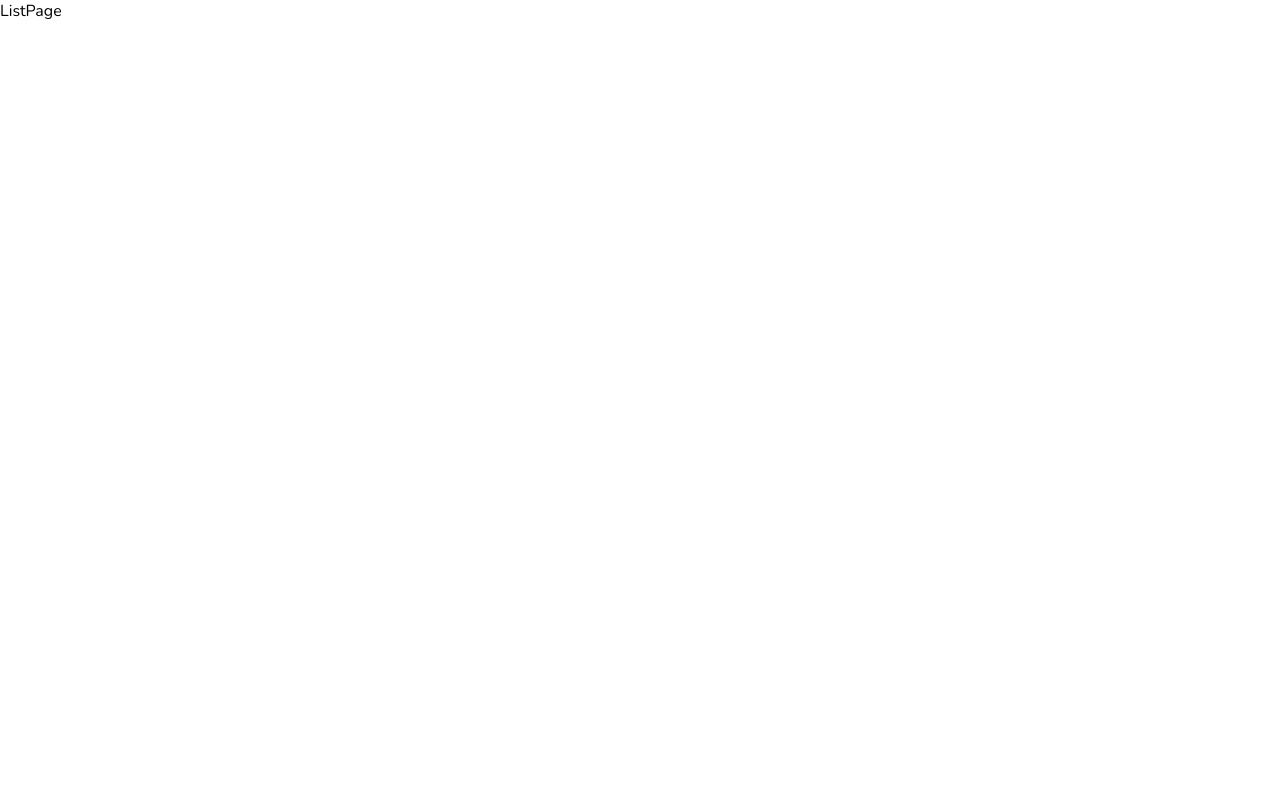
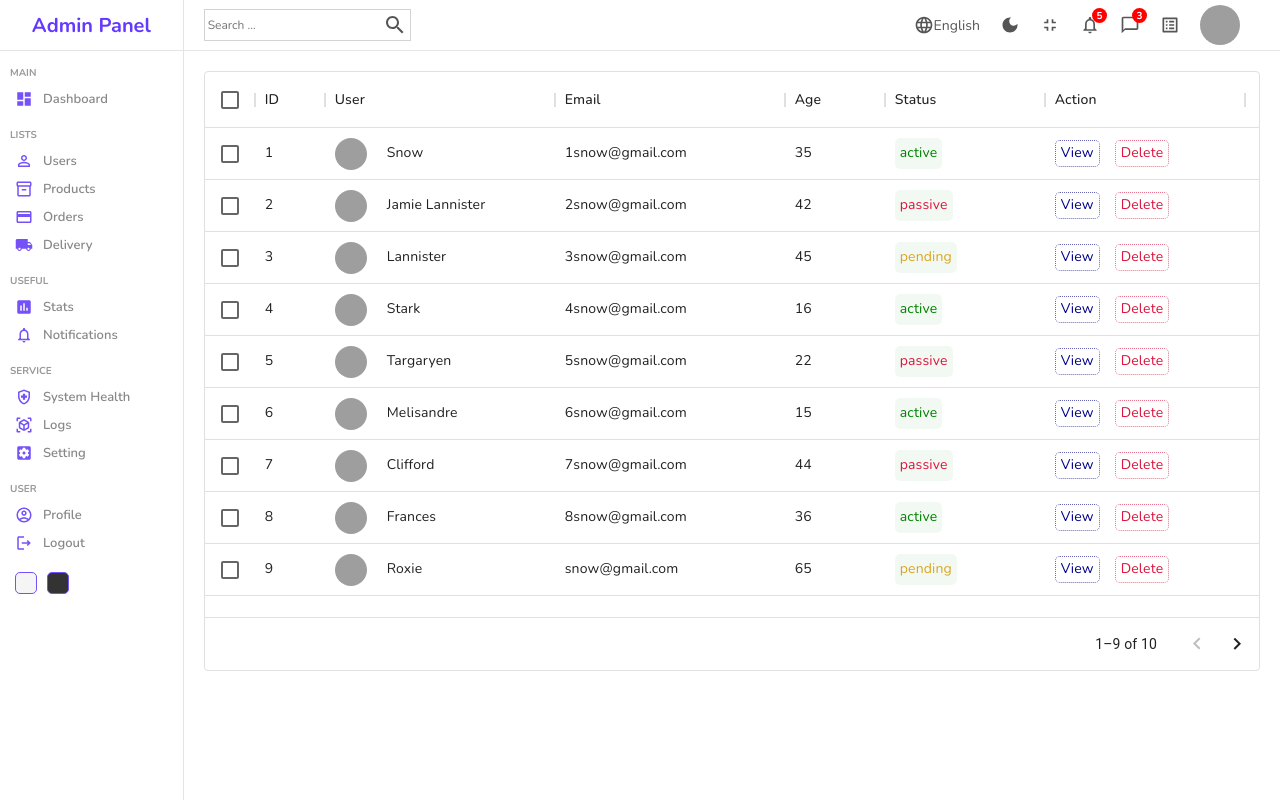
Before and after one commit to Yurii-Sapsai/project-admin-panel-desktop, a React (Create React App) app: page /users in a window 1280 px wide. Built offline with nearby package versions, Linux system fonts and the light colour scheme; grey boxes are pictures that could not be loaded.

Commit message:
add new component - Datatable

```diff
--- a/package.json
+++ b/package.json
@@ -7,6 +7,7 @@
     "@emotion/styled": "^11.8.1",
     "@mui/icons-material": "^5.8.0",
     "@mui/material": "^5.8.1",
+    "@mui/x-data-grid": "^5.12.0",
     "@testing-library/jest-dom": "^5.16.4",
     "@testing-library/react": "^13.3.0",
     "@testing-library/user-event": "^13.5.0",
--- /dev/null
+++ b/src/components/Datatable/Datatable.jsx
@@ -0,0 +1,53 @@
+import React from 'react'
+import { useState } from 'react';
+import './Datatable.sass'
+
+import { DataGrid } from '@mui/x-data-grid';
+import {Link} from 'react-router-dom'
+
+import { userColumns ,userRows } from '../../datatablesource';
+
+function Datatable() {
+  const [data, setData] = useState(userRows);
+
+  const handleDelete = (id) => {
+    setData(data.filter((item) => item.id !== id));
+  };
+
+  const actionColumn = [
+    {
+      field: "action",
+      headerName: "Action",
+      width: 200,
+      renderCell: (params) => {
+        return (
+          <div className="cellAction">
+            <Link to="/users/test" style={{ textDecoration: "none" }}>
+              <div className="viewButton">View</div>
+            </Link>
+            <div
+              className="deleteButton"
+              onClick={() => handleDelete(params.row.id)}
+            >
+              Delete
+            </div>
+          </div>
+        );
+      },
+    },
+  ];
+
+  return (
+    <div className='datatable'>
+        <DataGrid
+        rows={userRows}
+        columns={userColumns.concat(actionColumn)}
+        pageSize={9}
+        rowsPerPageOptions={[9]}
+        checkboxSelection
+      />
+    </div>
+  )
+}
+
+export default Datatable
--- /dev/null
+++ b/src/components/Datatable/Datatable.sass
@@ -0,0 +1,48 @@
+.datatable
+    height: 600px
+    padding: 20px
+
+    .cellWithImg
+        display: flex
+        align-items: center
+
+        .cellImg
+            width: 32px
+            height: 32px
+            border-radius: 50%
+            object-fit: cover
+            margin-right: 20px
+
+    .cellWithStatus
+        padding: 5px
+        border-radius: 5px
+
+        &.active
+            background-color: rgba(0, 128, 0, 0.05)
+            color: green
+
+        &.pending
+            background-color: rgba(0, 128, 0, 0.05)
+            color: goldenrod
+
+        &.passive
+            background-color: rgba(0, 128, 0, 0.05)
+            color: crimson
+
+    .cellAction
+        display: flex
+        align-items: center
+        gap: 15px
+
+        .viewButton
+            padding: 2px 5px
+            border-radius: 5px
+            color: darkblue
+            border: 1px dotted rgba(0,0, 139,0.6 )
+
+        .deleteButton
+            padding: 2px 5px
+            border-radius: 5px
+            color: crimson
+            border: 1px dotted rgba(220,20, 60, 0.6 )
+            cursor: pointer
--- a/src/components/Navbar/Navbar.sass
+++ b/src/components/Navbar/Navbar.sass
@@ -1,13 +1,14 @@
 .navbar
     height: 50px
     border-bottom: 0.5px solid rgb(231, 228, 228 )
-    display: 'flex'
+    display: flex
     align-items: center
     font-size: 14px
     color: #555
 
     .wrapper
         padding: 10px 20px
+        width: 100%
         display: flex
         align-items: center
         justify-content: space-between
--- a/src/components/Sidebar/Sidebar.jsx
+++ b/src/components/Sidebar/Sidebar.jsx
@@ -20,7 +20,6 @@
         <div className='top'>
           <span className='logo'>Admin Panel</span>
         </div>
-        <hr />
         <div className='center'>
           <ul>
             <p className="title">MAIN</p>
--- a/src/components/Sidebar/Sidebar.sass
+++ b/src/components/Sidebar/Sidebar.sass
@@ -9,15 +9,12 @@
         display: flex
         align-items: center
         justify-content: center
+        border-bottom: 0.5px solid rgb(230, 227, 227)
 
         .logo
             font-size: 20px
             font-weight: bold
             color: #6439ff
-
-    hr
-        height: 0
-        border: 0.5px solid rgb(230, 227, 227)
 
     .center
         padding-left: 10px
--- /dev/null
+++ b/src/datatablesource.js
@@ -0,0 +1,125 @@
+export const userColumns = [
+
+    { field: "id", headerName: "ID", width: 70 },
+    {
+      field: "user",
+      headerName: "User",
+      width: 230,
+      renderCell: (params) => {
+        return (
+          <div className="cellWithImg">
+            <img className="cellImg" src={params.row.img} alt="avatar" />
+            {params.row.username}
+          </div>
+        );
+      },
+    },
+    {
+      field: "email",
+      headerName: "Email",
+      width: 230,
+    },
+
+    {
+      field: "age",
+      headerName: "Age",
+      width: 100,
+    },
+    {
+      field: "status",
+      headerName: "Status",
+      width: 160,
+      renderCell: (params) => {
+        return (
+          <div className={`cellWithStatus ${params.row.status}`}>
+            {params.row.status}
+          </div>
+        );
+      },
+    },
+  ];
+
+
+
+export const userRows = [
+    {
+      id: 1,
+      username: "Snow",
+      img: "https://images.pexels.com/photos/1820770/pexels-photo-1820770.jpeg?auto=compress&cs=tinysrgb&dpr=2&w=500",
+      status: "active",
+      email: "1snow@gmail.com",
+      age: 35,
+    },
+    {
+      id: 2,
+      username: "Jamie Lannister",
+      img: "https://images.pexels.com/photos/1820770/pexels-photo-1820770.jpeg?auto=compress&cs=tinysrgb&dpr=2&w=500",
+      email: "2snow@gmail.com",
+      status: "passive",
+      age: 42,
+    },
+    {
+      id: 3,
+      username: "Lannister",
+      img: "https://images.pexels.com/photos/1820770/pexels-photo-1820770.jpeg?auto=compress&cs=tinysrgb&dpr=2&w=500",
+      email: "3snow@gmail.com",
+      status: "pending",
+      age: 45,
+    },
+    {
+      id: 4,
+      username: "Stark",
+      img: "https://images.pexels.com/photos/1820770/pexels-photo-1820770.jpeg?auto=compress&cs=tinysrgb&dpr=2&w=500",
+      email: "4snow@gmail.com",
+      status: "active",
+      age: 16,
+    },
+    {
+      id: 5,
+      username: "Targaryen",
+      img: "https://images.pexels.com/photos/1820770/pexels-photo-1820770.jpeg?auto=compress&cs=tinysrgb&dpr=2&w=500",
+      email: "5snow@gmail.com",
+      status: "passive",
+      age: 22,
+    },
+    {
+      id: 6,
+      username: "Melisandre",
+      img: "https://images.pexels.com/photos/1820770/pexels-photo-1820770.jpeg?auto=compress&cs=tinysrgb&dpr=2&w=500",
+      email: "6snow@gmail.com",
+      status: "active",
+      age: 15,
+    },
+    {
+      id: 7,
+      username: "Clifford",
+      img: "https://images.pexels.com/photos/1820770/pexels-photo-1820770.jpeg?auto=compress&cs=tinysrgb&dpr=2&w=500",
+      email: "7snow@gmail.com",
+      status: "passive",
+      age: 44,
+    },
+    {
+      id: 8,
+      username: "Frances",
+      img: "https://images.pexels.com/photos/1820770/pexels-photo-1820770.jpeg?auto=compress&cs=tinysrgb&dpr=2&w=500",
+      email: "8snow@gmail.com",
+      status: "active",
+      age: 36,
+    },
+    {
+      id: 9,
+      username: "Roxie",
+      img: "https://images.pexels.com/photos/1820770/pexels-photo-1820770.jpeg?auto=compress&cs=tinysrgb&dpr=2&w=500",
+      email: "snow@gmail.com",
+      status: "pending",
+      age: 65,
+    },
+    {
+      id: 10,
+      username: "Roxie",
+      img: "https://images.pexels.com/photos/1820770/pexels-photo-1820770.jpeg?auto=compress&cs=tinysrgb&dpr=2&w=500",
+      email: "snow@gmail.com",
+      status: "active",
+      age: 65,
+    },
+  ];
--- a/src/pages/ListPage/ListPage.jsx
+++ b/src/pages/ListPage/ListPage.jsx
@@ -1,8 +1,21 @@
 import React from 'react'
+import './ListPage.sass'
+
+import Sidebar from '../../components/Sidebar/Sidebar'
+import Navbar from '../../components/Navbar/Navbar'
+import Datatable from '../../components/Datatable/Datatable'
+
+
 
 function ListPage() {
   return (
-    <div>ListPage</div>
+    <div className='list'>
+      <Sidebar/>
+      <div className="listContainer">
+        <Navbar/>
+        <Datatable/>
+      </div>
+    </div>
   )
 }
 
--- /dev/null
+++ b/src/pages/ListPage/ListPage.sass
@@ -0,0 +1,6 @@
+.list
+    display: flex
+    width: 100%
+
+    .listContainer
+        flex: 6
```
Also changed, not shown: 1 other file (tests, documents, lock files or other folders).
